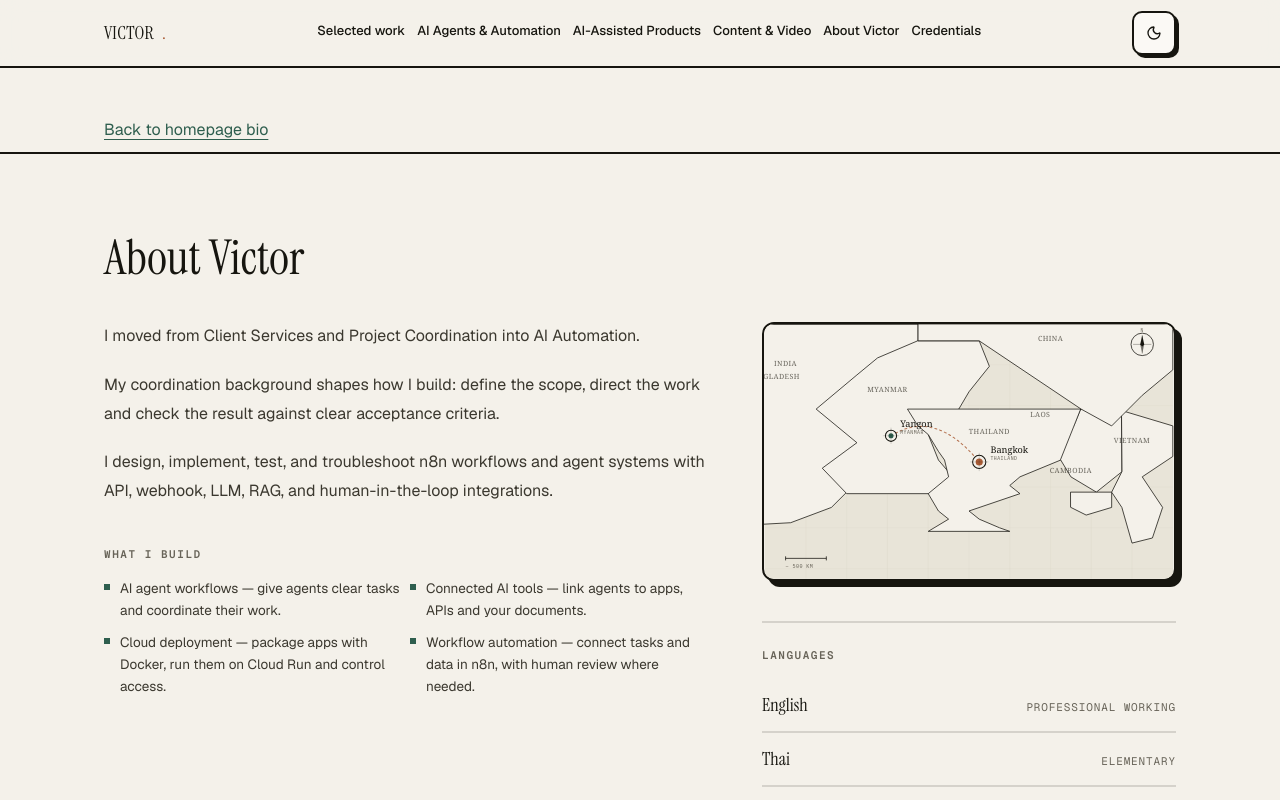
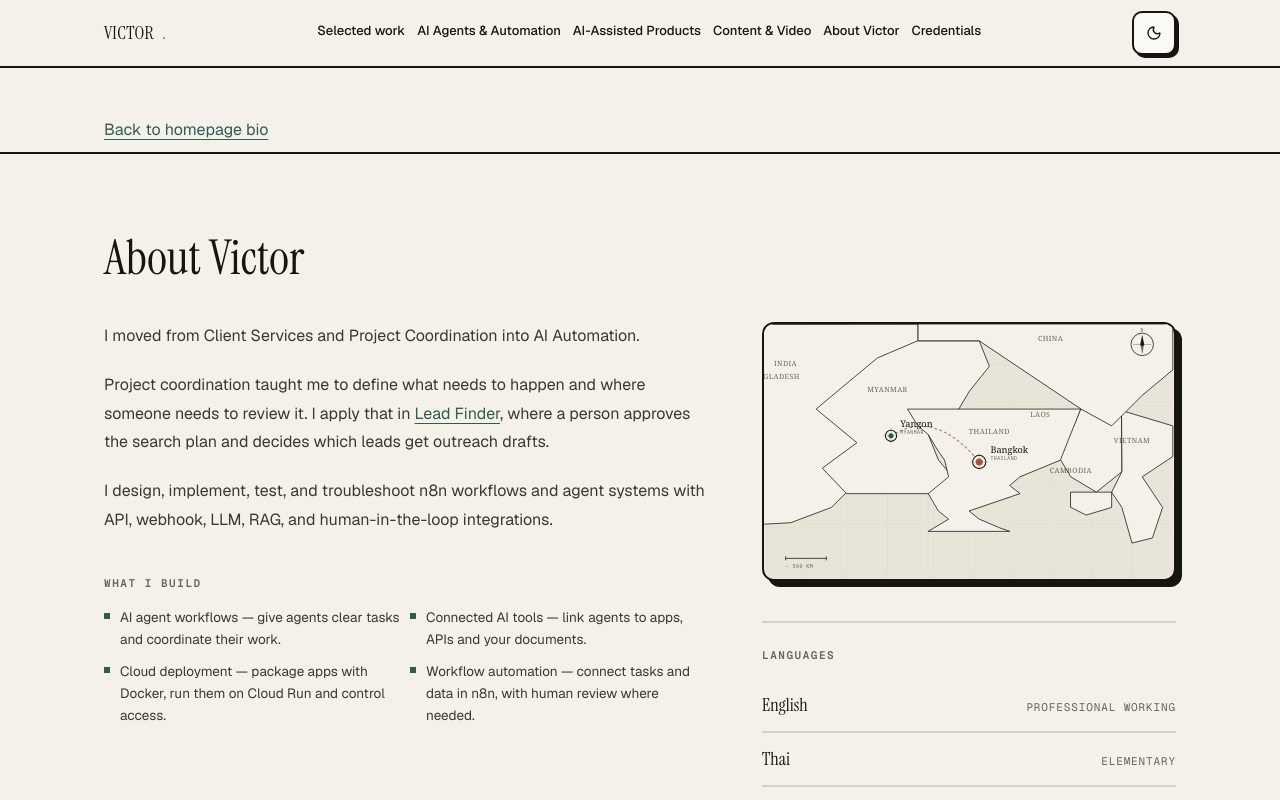
Before and after one commit to ahk1542001-wq/victor-ai-automation-portfolio, a Next.js app: page /about in a window 1280 px wide. Shown: the top 800 px of the page. Built offline with nearby package versions, Linux system fonts and the light colour scheme.

Commit message:
Link the About story to Lead Finder

```diff
--- a/src/app/about/page.tsx
+++ b/src/app/about/page.tsx
@@ -22,8 +22,10 @@ export default function About() {
                   <div className="max-w-[65ch] space-y-5 text-[16px] leading-[1.8] text-ink-soft">
                     <p className="text-pretty">{aboutParts[0]}.</p>
                     <p className="text-pretty">
-                      My coordination background shapes how I build: define the scope, direct the
-                      work and check the result against clear acceptance criteria.
+                      Project coordination taught me to define what needs to happen and where someone
+                      needs to review it. I apply that in{' '}
+                      <Link href="/projects/lead-finder#workflow-heading" className="text-pine underline underline-offset-4">Lead Finder</Link>,
+                      where a person approves the search plan and decides which leads get outreach drafts.
                     </p>
                     {aboutParts.slice(1).length > 0 && (<p className="text-pretty">{aboutParts.slice(1).join('. ')}</p>)}
                   </div>
```
